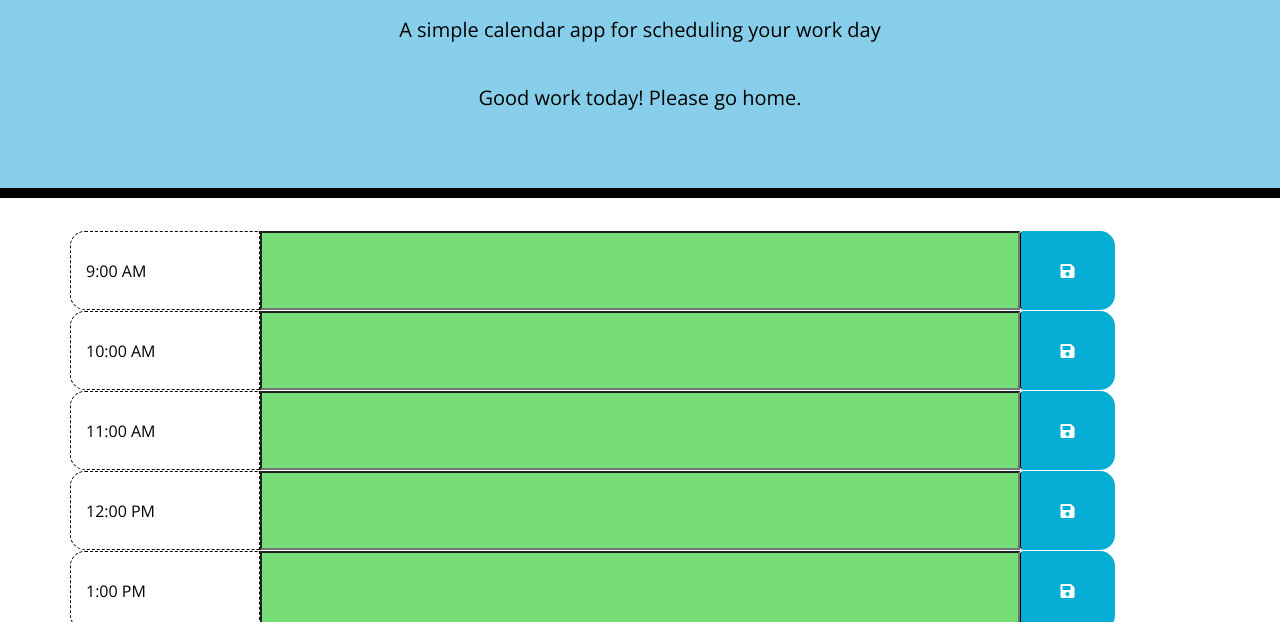
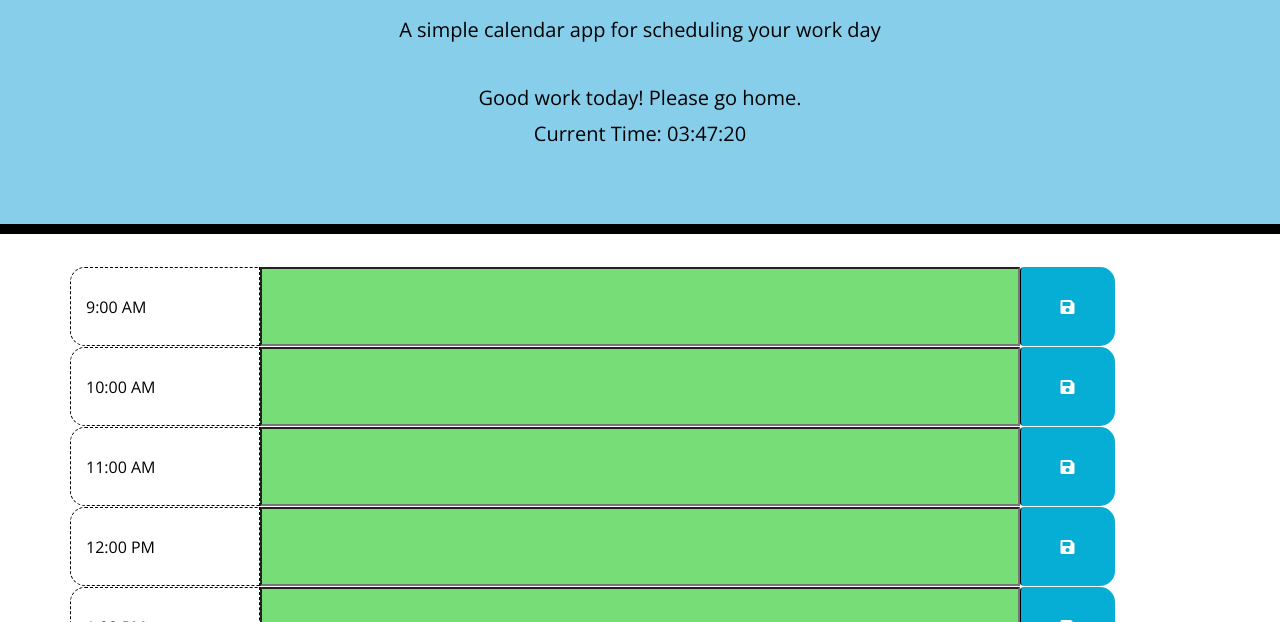
Before and after one commit to fredkk22/Workday-Scheduler, a plain HTML site: page index.html in a window 1280 px wide. Shown: the part 178-800 px from the top of the page. Drawn offline with nearby package versions, Linux system fonts and the light colour scheme.

Commit message:
Added time, which changes every second

```diff
--- a/index.html
+++ b/index.html
@@ -20,6 +20,7 @@
     <h1 class="display-3 mb-5">Work Day Scheduler</h1>
     <p class="lead m-5">A simple calendar app for scheduling your work day</p>
     <p id="currentDay" class="lead"></p>
+    <p id="currentTime" class="lead"></p>
   </header>
   <div class="container">
     <!-- All Time Blocks -->
--- a/script.js
+++ b/script.js
@@ -1,5 +1,6 @@
 // Declare Variables
 var currentDay = $("#currentDay");
+var currentTime = $("#currentTime");
 var hour1 = $(".hour1").text("9:00 AM");
 var hour2 = $(".hour2").text("10:00 AM");
 var hour3 = $(".hour3").text("11:00 AM");
@@ -21,6 +22,13 @@ var allTimes = ["9AM", "10AM", "11AM", "12PM", "1PM", "2PM", "3PM", "4PM", "5PM"
 
 // Display current date
 currentDay.text(moment().format("dddd, MMMM Do"))
+
+function showTime() {
+    let time = new Date();
+    currentTime.text("Current Time: " + time.toLocaleTimeString("en-US", { hour12: false }));
+    setTimeout(showTime, 1000);
+}
+showTime();
 
 // Initially enable all the time blocks
 everyInput.attr("disabled", false);
```
